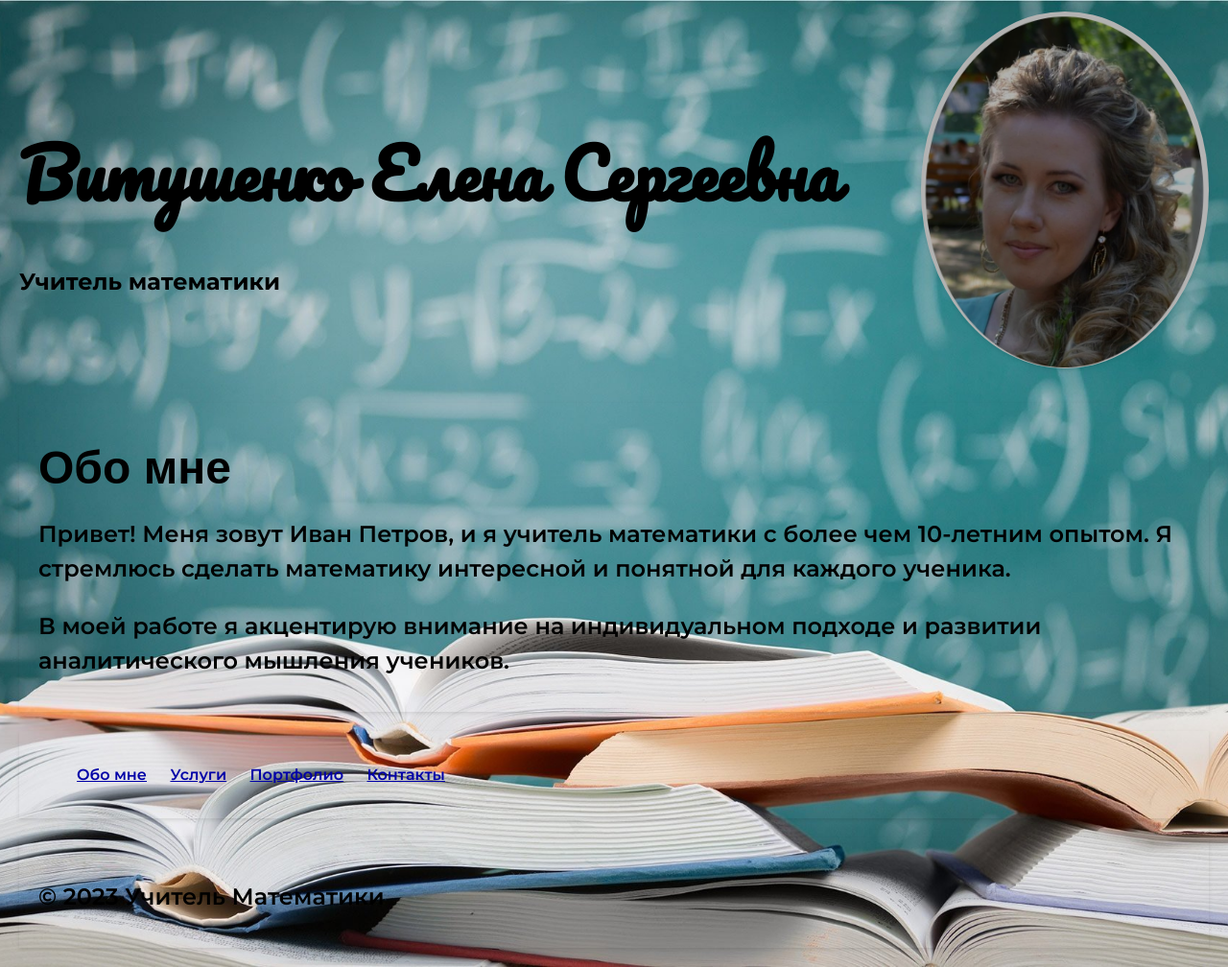
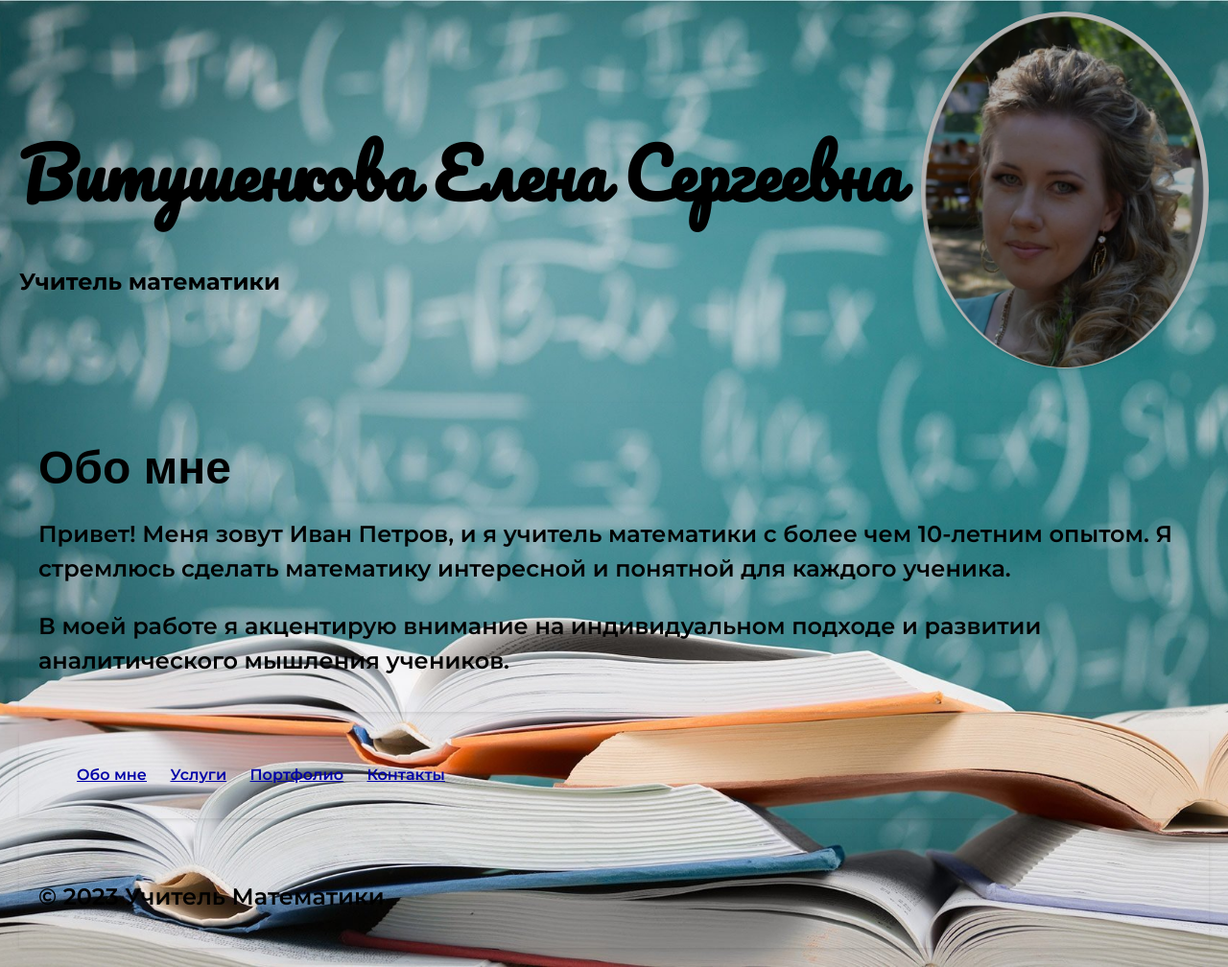
Before and after one commit to dmitrij-romanov/visitenkarte, a plain HTML site: page index.html in a window 1280 px wide. Shown: the whole page at 96% size. Drawn offline with Linux system fonts and the light colour scheme.

Commit message:
Update index.html

```diff
--- a/index.html
+++ b/index.html
@@ -13,7 +13,7 @@
     <header class="header">
         <div class="header-content">
             <div class="header-title">
-                <h1 class="main-title">Витушенко Елена Сергеевна</h1>
+                <h1 class="main-title">Витушенкова Елена Сергеевна</h1>
                 <h3 class="intro-text">Учитель математики</h3>
             </div>
             <div class="header-image">
```
